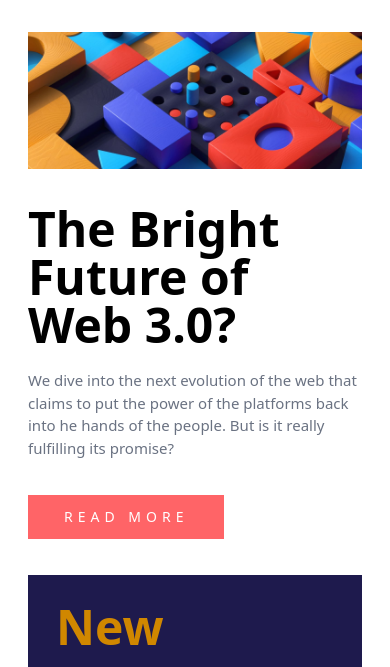
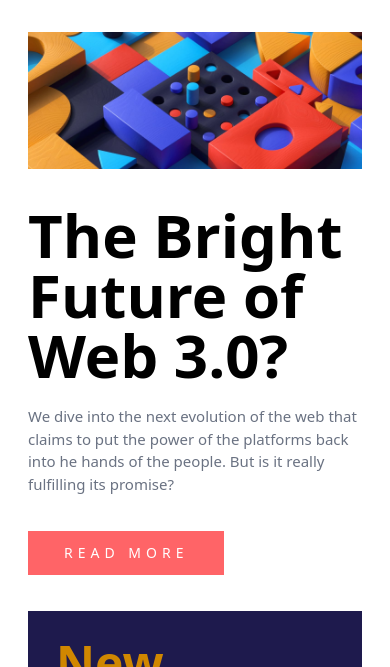
Before and after one commit to PopoolaHakeem/news, a plain HTML site: page index.html in a window 390 px wide. Shown: the part 88-755 px from the top of the page. Drawn offline with nearby package versions, Linux system fonts and the light colour scheme.

Commit message:
News Design

```diff
--- a/index.html
+++ b/index.html
@@ -56,7 +56,7 @@
 
                 <div class="sm:flex md:flex lg:flex mt-9 sm:mb-5 sm:space-x-5">
 
-                    <div class=" flex text-5xl sm:text-5xl sm:pr-3 md:w-[50%] md:pr-3 md:text-6xl lg:w-[50%] lg:text-6xl font-extrabold">
+                    <div class=" flex text-6xl sm:text-5xl sm:pr-3 md:w-[50%] md:pr-3 md:text-6xl lg:w-[50%] lg:text-6xl font-extrabold">
                         <h1 class="flex-col flex pb-5">
                             <span>The Bright </span>
                             <span>Future of </span>
```
